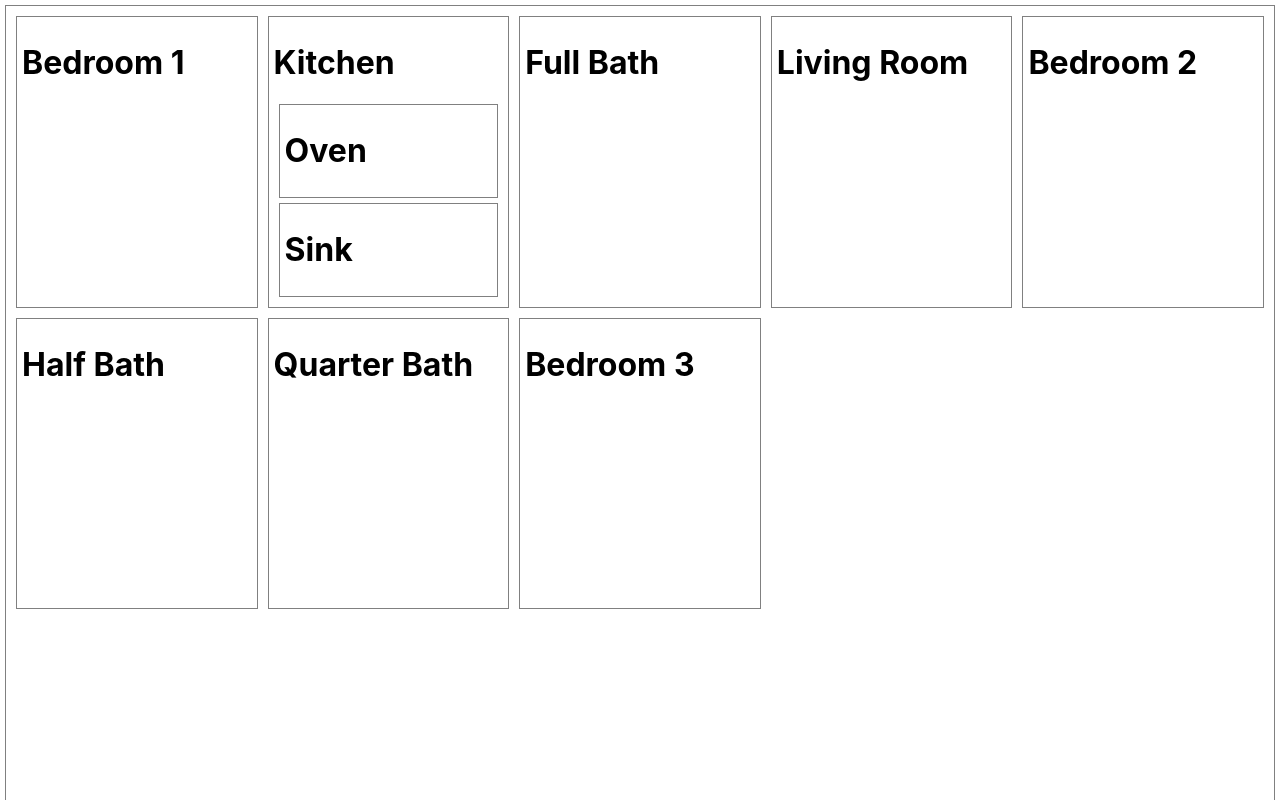
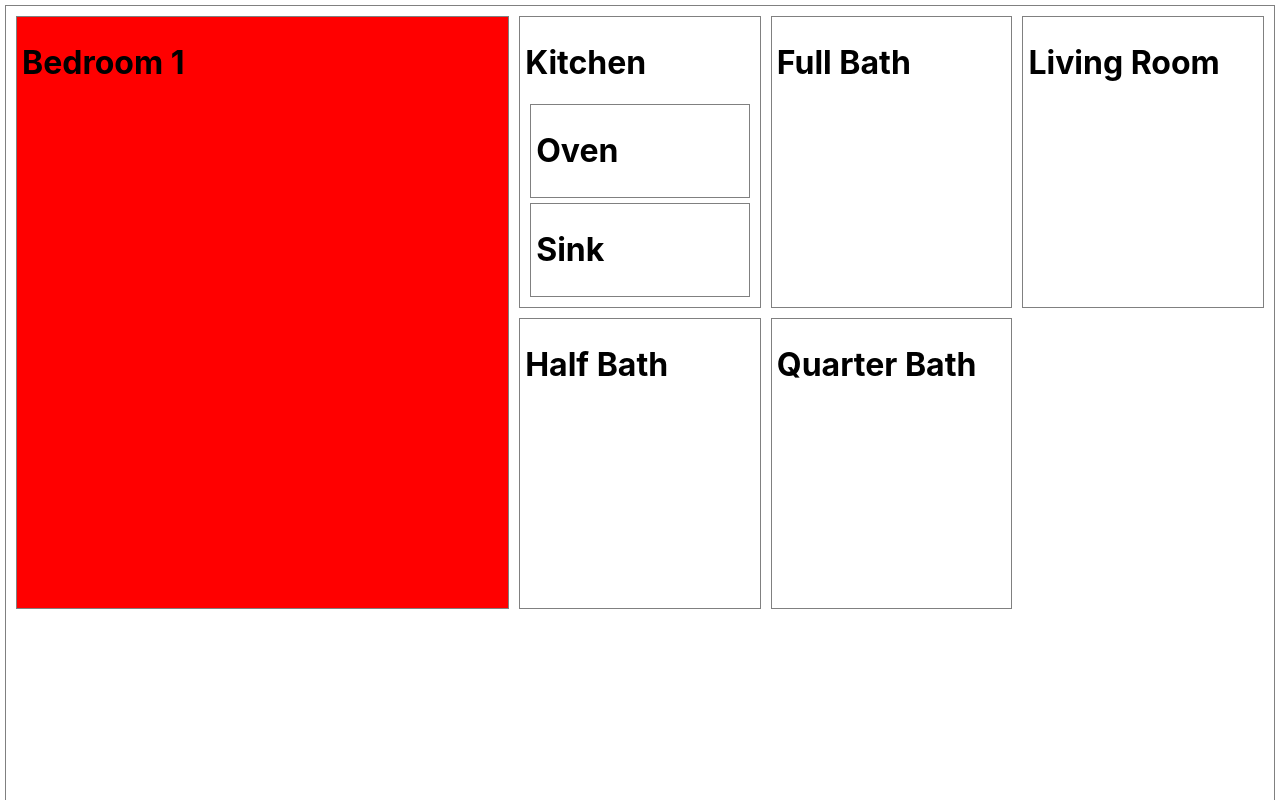
Before and after one commit to MrManilex/react-floorplan-lab, a React (Create React App) app: page / in a window 1280 px wide. Shown: the top 800 px of the page. Built offline with nearby package versions, Linux system fonts and the light colour scheme.

Commit message:
rearrange the beds

```diff
--- a/src/App.css
+++ b/src/App.css
@@ -9,3 +9,18 @@ main{
   grid-template-columns: repeat(5,minmax(0,1fr));
   grid-template-rows: repeat(5,minmax(0,1fr));
 }
+#bed-1{
+  background-color: red;
+  grid-column: 1/3;
+  grid-row: 1/3;
+}
+#bed-2{
+  background-color: red;
+  grid-column: 4/6;
+  grid-row: 4/6;
+}
+#bed-3{
+  background-color: red;
+  grid-column: 1/3;
+  grid-row: 4/6;
+}
--- a/src/Bedroom.js
+++ b/src/Bedroom.js
@@ -1,6 +1,6 @@
 function Bedroom(props) {
   return(
-    <div>
+    <div id={`bed-${props.bedNum}`}>
       <h1>Bedroom {props.bedNum}</h1>
     </div>
   )
```
Also changed, not shown: src/FloorPlan.js (indentation only).
